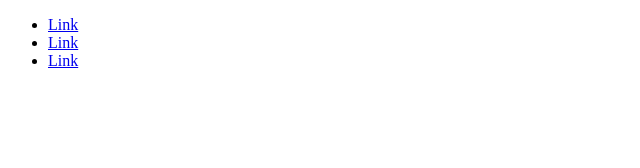
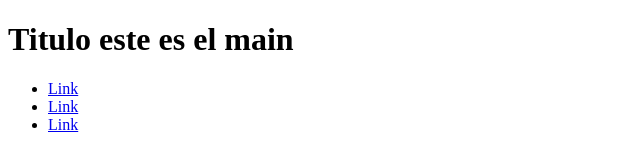
Before and after one commit to valeerr03/Clase_04, a plain HTML site: page index.html in a window 1280 px wide. Shown: the whole page, without its empty margins (0-640 px from the left). Drawn offline with Linux system fonts and the light colour scheme.

Commit message:
agregue un titulo

```diff
--- a/index.html
+++ b/index.html
@@ -6,6 +6,7 @@
     <title>Branches y Merges</title>
 </head>
 <body>
+    <h1>Titulo este es el main</h1>
     <nav>
         <ul>
             <li><a href="#">Link</a></li>
```
